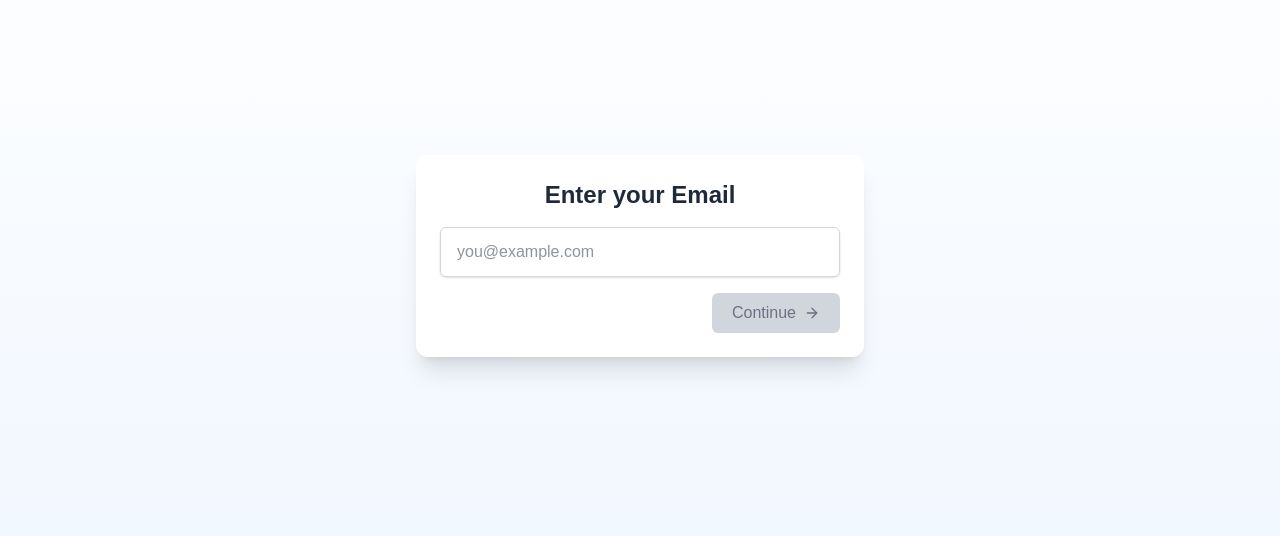
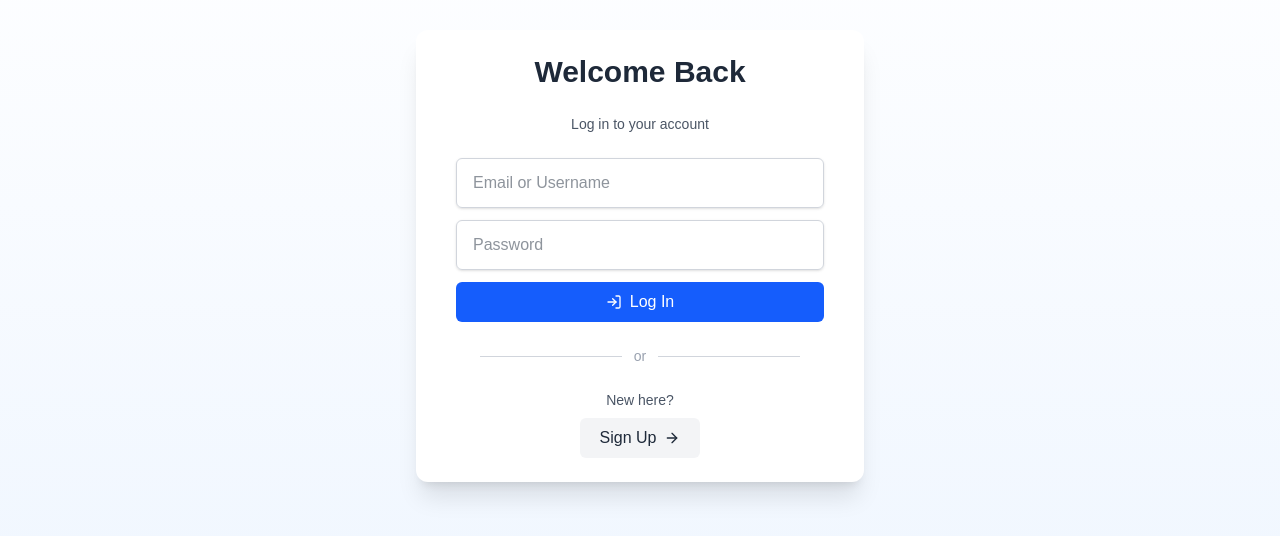
Before and after one commit to BlackSMAK/mental-health-tracker, a Next.js app: page /auth in a window 1280 px wide. Shown: the part 144-680 px from the top of the page. Built offline with nearby package versions, Linux system fonts and the light colour scheme.

Commit message:
login/signup flow

```diff
--- /dev/null
+++ b/src/components/auth/LoginOrSignup.tsx
@@ -0,0 +1,81 @@
+// src/components/auth/LoginOrSignup.tsx
+import { useState } from 'react';
+import { motion } from 'framer-motion';
+import { FiArrowRight, FiLogIn } from 'react-icons/fi';
+
+interface LoginOrSignupProps {
+  onLogin: (credentials: { identifier: string; password: string }) => void;
+  onSignupClick: () => void;
+}
+
+export default function LoginOrSignup({
+  onLogin,
+  onSignupClick,
+}: LoginOrSignupProps) {
+  const [identifier, setIdentifier] = useState('');
+  const [password, setPassword] = useState('');
+  const [error, setError] = useState('');
+
+  const handleLogin = () => {
+    if (!identifier || !password) {
+      setError('Please fill in both fields.');
+      return;
+    }
+    setError('');
+    onLogin({ identifier, password });
+  };
+
+  return (
+    <motion.div
+      initial={{ opacity: 0, y: 20 }}
+      animate={{ opacity: 1, y: 0 }}
+      transition={{ duration: 0.5 }}
+      className="flex flex-col items-center justify-center space-y-6 text-center max-w-md mx-auto px-4"
+    >
+      <h2 className="text-3xl font-bold text-gray-800">Welcome Back</h2>
+      <p className="text-gray-600 text-sm">Log in to your account</p>
+
+      <div className="w-full space-y-3">
+        <input
+          type="text"
+          placeholder="Email or Username"
+          value={identifier}
+          onChange={(e) => setIdentifier(e.target.value)}
+          className="w-full px-4 py-3 border border-gray-300 rounded-md shadow-sm text-gray-800 focus:outline-none focus:ring-2 focus:ring-blue-500"
+        />
+        <input
+          type="password"
+          placeholder="Password"
+          value={password}
+          onChange={(e) => setPassword(e.target.value)}
+          className="w-full px-4 py-3 border border-gray-300 rounded-md shadow-sm text-gray-800 focus:outline-none focus:ring-2 focus:ring-blue-500"
+        />
+        {error && <p className="text-red-500 text-sm font-medium">{error}</p>}
+        <button
+          onClick={handleLogin}
+          className="w-full bg-blue-600 hover:bg-blue-700 text-white py-2 rounded-md font-medium flex items-center justify-center gap-2"
+        >
+          <FiLogIn /> Log In
+        </button>
+      </div>
+
+      {/* Divider */}
+      <div className="flex items-center w-full max-w-xs">
+        <div className="flex-grow h-px bg-gray-300" />
+        <span className="px-3 text-gray-400 text-sm">or</span>
+        <div className="flex-grow h-px bg-gray-300" />
+      </div>
+
+      {/* Signup Redirect */}
+      <div className="space-y-2">
+        <p className="text-sm text-gray-600">New here?</p>
+        <button
+          onClick={onSignupClick}
+          className="px-5 py-2 bg-gray-100 hover:bg-gray-200 text-gray-800 rounded-md font-medium transition flex items-center gap-2"
+        >
+          Sign Up <FiArrowRight />
+        </button>
+      </div>
+    </motion.div>
+  );
+}
--- a/src/components/auth/StepEmail.tsx
+++ b/src/components/auth/StepEmail.tsx
@@ -1,12 +1,13 @@
 import { useState } from 'react';
-import { FiArrowRight } from 'react-icons/fi';
+import { FiArrowRight, FiArrowLeft } from 'react-icons/fi';
 
 interface StepEmailProps {
   onNext: (email: string) => void;
+  onBack?: () => void;
   defaultValue?: string;
 }
 
-export default function StepEmail({ onNext, defaultValue = '' }: StepEmailProps) {
+export default function StepEmail({ onNext, onBack, defaultValue = '' }: StepEmailProps) {
   const [email, setEmail] = useState(defaultValue);
   const [error, setError] = useState('');
 
@@ -36,10 +37,22 @@ export default function StepEmail({ onNext, defaultValue = '' }: StepEmailProps)
 
       {error && <p className="text-sm text-red-600 font-medium">{error}</p>}
 
+      <div className="flex justify-between items-center pt-4">
+        {/* Styled Back Button (left-aligned) */}
+        {onBack && (
+          <button
+            onClick={onBack}
+            className="flex items-center gap-1 text-blue-600 hover:text-blue-800 transition font-medium"
+          >
+            <FiArrowLeft /> Back
+          </button>
+        )}
+
+        {/* Continue Button (right-aligned) */}
         <button
           onClick={handleSubmit}
           disabled={!isEmailValid}
-        className={`flex items-center justify-center gap-2 self-end w-fit ml-auto px-5 py-2 rounded-md transition font-medium
+          className={`flex items-center gap-2 px-5 py-2 rounded-md font-medium transition
             ${isEmailValid
               ? 'bg-blue-600 text-white hover:bg-blue-700'
               : 'bg-gray-300 text-gray-500 cursor-not-allowed'}
@@ -48,5 +61,6 @@ export default function StepEmail({ onNext, defaultValue = '' }: StepEmailProps)
           Continue <FiArrowRight />
         </button>
       </div>
+    </div>
   );
 }
--- a/src/pages/auth.tsx
+++ b/src/pages/auth.tsx
@@ -1,4 +1,3 @@
-// src/pages/auth.tsx
 import { useState } from 'react';
 import { AnimatePresence, motion } from 'framer-motion';
 import StepEmail from '@/components/auth/StepEmail';
@@ -7,8 +6,10 @@ import StepPassword from '@/components/auth/StepPassword';
 import StepCongrats from '@/components/auth/StepCongrats';
 import StepUsername from '@/components/auth/StepUsername';
 import StepSummary from '@/components/auth/StepSummary';
+import LoginOrSignup from '@/components/auth/LoginOrSignup'; // ✅ import
 
 type Step =
+  | 'login' // ✅ New step
   | 'email'
   | 'name-age'
   | 'password'
@@ -17,7 +18,7 @@ type Step =
   | 'summary';
 
 export default function AuthPage() {
-  const [step, setStep] = useState<Step>('email');
+  const [step, setStep] = useState<Step>('login'); // ✅ Start at login
   const [formData, setFormData] = useState({
     email: '',
     name: '',
@@ -28,6 +29,7 @@ export default function AuthPage() {
   });
 
   const stepOrder: Step[] = [
+    'login',
     'email',
     'name-age',
     'password',
@@ -36,7 +38,7 @@ export default function AuthPage() {
     'summary',
   ];
 
-  const nextStep = (newData: any) => {
+  const nextStep = (newData: any = {}) => {
     setFormData((prev) => ({ ...prev, ...newData }));
     const currentIndex = stepOrder.indexOf(step);
     setStep(stepOrder[currentIndex + 1]);
@@ -49,13 +51,26 @@ export default function AuthPage() {
     }
   };
 
+  const handleLogin = (credentials: { identifier: string; password: string }) => {
+    console.log('Login from /auth:', credentials);
+    // Optionally handle login logic
+  };
+
   const stepComponents = {
+    login: (
+      <LoginOrSignup
+        onLogin={handleLogin}
+        onSignupClick={() => setStep('email')} // ✅ this triggers actual sign up flow
+      />
+    ),
     email: (
       <StepEmail
         onNext={(data) => nextStep({ email: data })}
+        onBack={prevStep} // ✅ Back handler
         defaultValue={formData.email}
       />
     ),
+
     'name-age': (
       <StepNameAge
         onNext={(data) => nextStep(data)}
@@ -69,7 +84,7 @@ export default function AuthPage() {
         onBack={prevStep}
       />
     ),
-    congrats: <StepCongrats onNext={() => nextStep({})} />,
+    congrats: <StepCongrats onNext={() => nextStep()} />,
     username: (
       <StepUsername
         onNext={(data) =>
--- a/src/pages/index.tsx
+++ b/src/pages/index.tsx
@@ -2,12 +2,17 @@
 
 import { motion } from 'framer-motion';
 import Head from 'next/head';
-import Link from 'next/link';
 import { useState } from 'react';
 import { Settings } from 'lucide-react';
+import { useRouter } from 'next/navigation'; // ✅ Routing hook
 
 export default function HomePage() {
   const [isHovered, setIsHovered] = useState(false);
+  const router = useRouter(); // ✅ Used for redirection
+
+  const handleGetStarted = () => {
+    router.push('/auth'); // ✅ Navigate to auth page
+  };
 
   return (
     <>
@@ -19,9 +24,12 @@ export default function HomePage() {
         {/* Header */}
         <header className="flex justify-between items-center p-6">
           <h1 className="text-2xl font-bold text-blue-600">MindfulTrack</h1>
-          <Link href="/auth">
-            <button className="btn btn-primary btn-sm rounded-full px-5">Get Started</button>
-          </Link>
+          <button
+            onClick={handleGetStarted}
+            className="btn btn-primary btn-sm rounded-full px-5"
+          >
+            Login | Sign-up
+          </button>
         </header>
 
         {/* Hero Section */}
@@ -37,11 +45,12 @@ export default function HomePage() {
           <p className="text-lg max-w-xl mb-8 text-gray-600">
             Track your mood, reflect with daily journals, and get AI-powered insights to better understand yourself.
           </p>
-          <Link href="/auth">
-            <button className="btn btn-primary px-6 py-3 rounded-full shadow-lg hover:scale-105 transition">
-              Get Started
-            </button>
-          </Link>
+          <button
+            onClick={handleGetStarted}
+            className="btn btn-primary px-6 py-3 rounded-full shadow-lg hover:scale-105 transition"
+          >
+            Get Started
+          </button>
         </motion.section>
 
         {/* Features Section */}
@@ -80,7 +89,7 @@ export default function HomePage() {
           © {new Date().getFullYear()} MindfulTrack. Built by Syed Muhammad Ahmed Khalid.
         </footer>
 
-        {/* Settings Icon (non-functional for now) */}
+        {/* Settings Icon */}
         <div
           className="fixed bottom-5 right-5 z-50"
           onMouseEnter={() => setIsHovered(true)}
```
Lines whose indentation alone changed are shown as unchanged.
